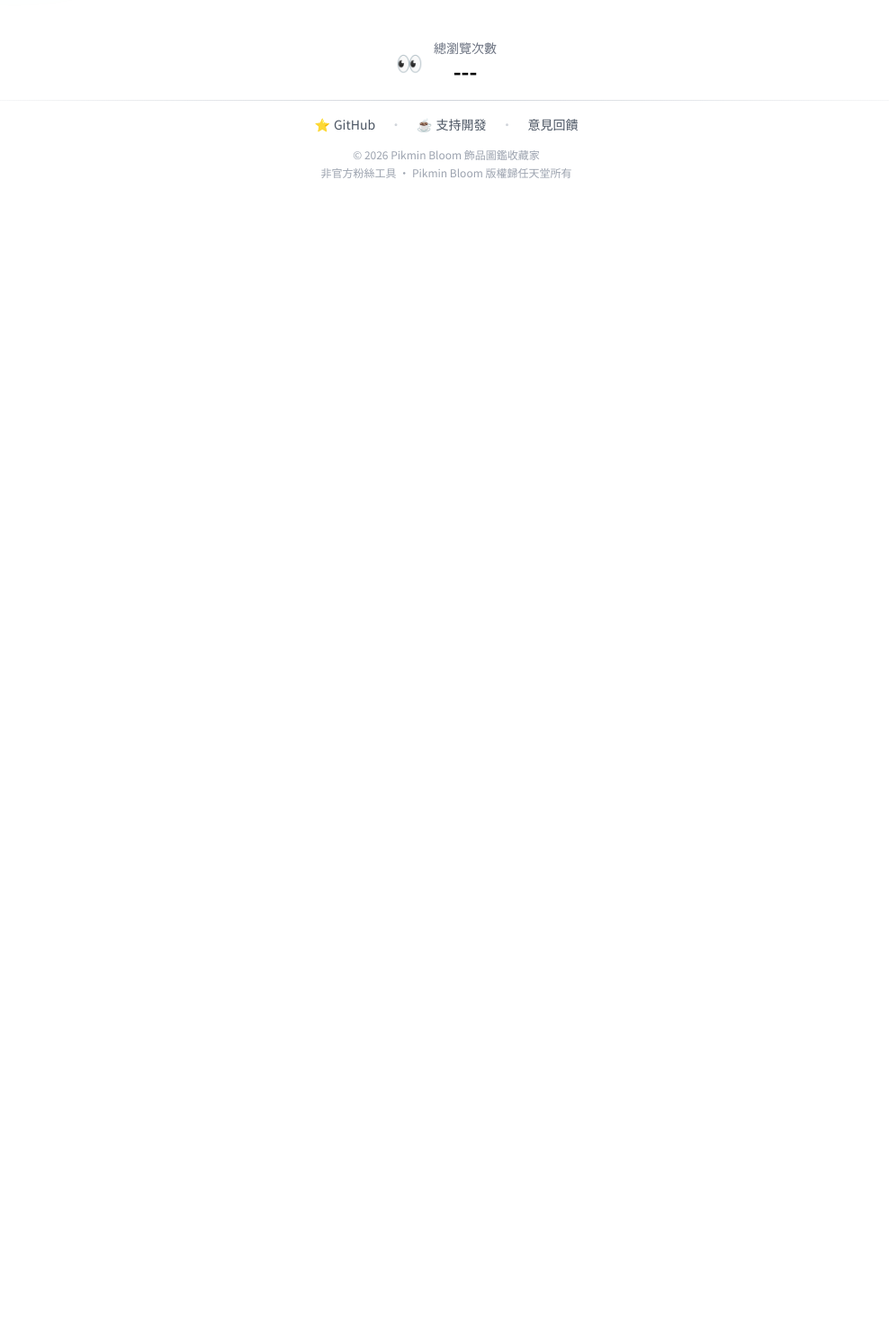
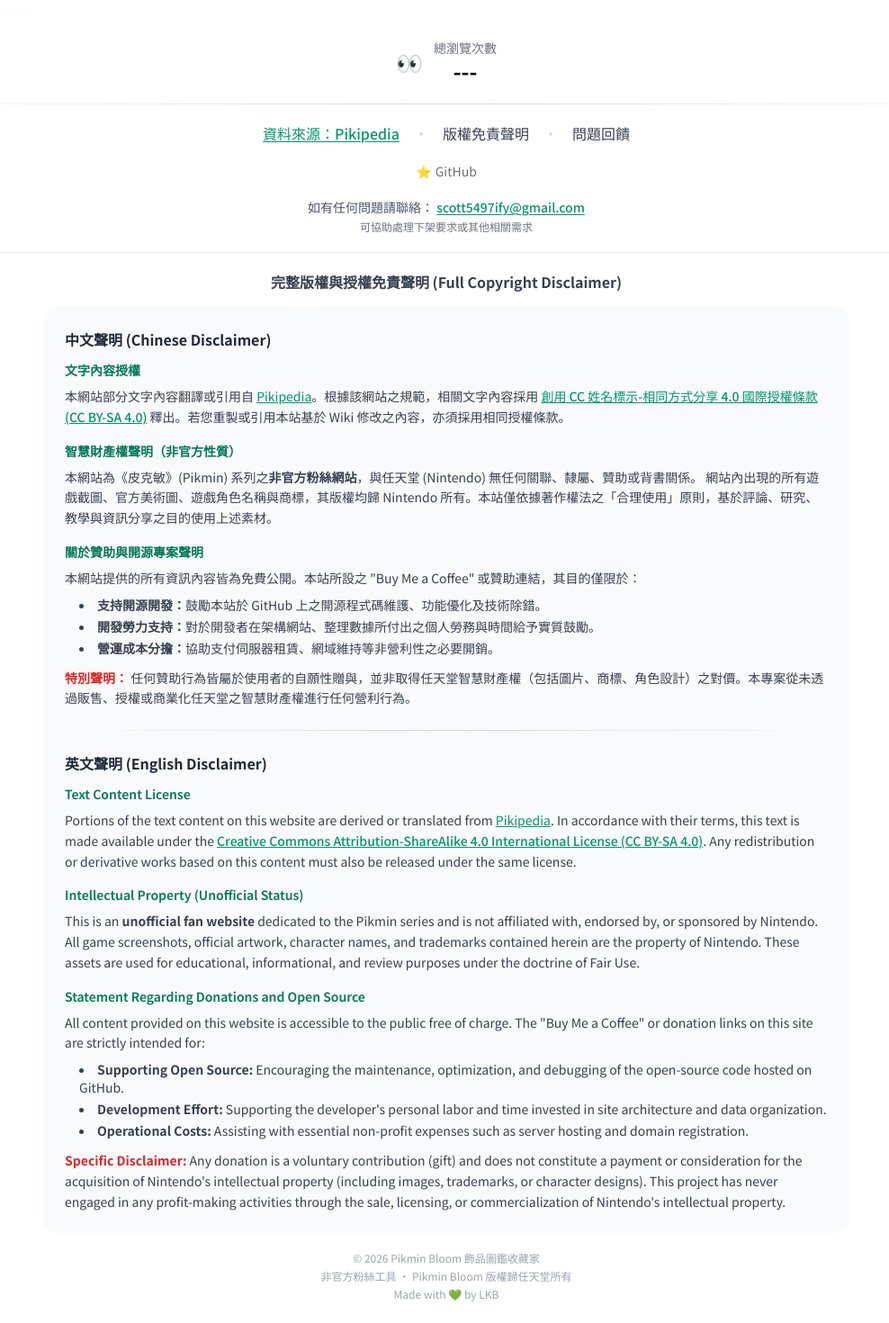
Before and after one commit to scott0127/pik_tool, a Nuxt app: page /auth/confirm in a window 1280 px wide. Shown: the part 913-2383 px from the top of the page at 90% size, without its empty margins (144-1132 px from the left). Before the commit the page ends 1137 px from the top, so only its background shows below. Built offline with nearby package versions, Linux system fonts and the light colour scheme; no server answers.

Commit message:
版權聲明

```diff
--- a/app/components/AppFooter.vue
+++ b/app/components/AppFooter.vue
@@ -1,7 +1,7 @@
 <template>
   <footer class="glass border-b-0 mt-auto">
     <div class="max-w-7xl mx-auto px-4 py-6">
-      <div class="text-center space-y-4">
+      <div class="text-center space-y-5">
         <!-- Page Views Counter -->
         <div class="flex items-center justify-center gap-3">
           <span class="text-2xl">👀</span>
@@ -16,8 +16,36 @@
         <!-- Divider -->
         <div class="h-px bg-gradient-to-r from-transparent via-gray-300 to-transparent"></div>
 
-        <!-- Links -->
-        <div class="flex flex-wrap items-center justify-center gap-4 text-sm text-gray-600">
+        <!-- Primary Links (Larger) -->
+        <div class="flex flex-wrap items-center justify-center gap-4 text-base">
+          <a
+            href="https://www.pikminwiki.com/Decor_Pikmin"
+            target="_blank"
+            rel="noopener noreferrer"
+            class="text-emerald-600 hover:text-emerald-700 transition-colors font-medium underline underline-offset-2"
+          >
+            資料來源：Pikipedia
+          </a>
+          <span class="text-gray-300">•</span>
+          <a
+            href="https://www.pikminwiki.com/Pikipedia:General_disclaimer"
+            target="_blank"
+            rel="noopener noreferrer"
+            class="text-gray-700 hover:text-emerald-600 transition-colors font-medium"
+          >
+            版權免責聲明
+          </a>
+          <span class="text-gray-300">•</span>
+          <a
+            href="https://pik-tool.onrender.com/feedback"
+            class="text-gray-700 hover:text-emerald-600 transition-colors font-medium"
+          >
+            問題回饋
+          </a>
+        </div>
+
+        <!-- Secondary Links (Smaller) -->
+        <div class="flex flex-wrap items-center justify-center gap-3 text-sm text-gray-500">
           <a
             href="https://github.com/scott0127/pik_tool"
             target="_blank"
@@ -27,29 +55,118 @@
             <span>⭐</span>
             <span>GitHub</span>
           </a>
-          <span class="text-gray-300">•</span>
-          <a
-            href="https://buymeacoffee.com/scott5497"
-            target="_blank"
-            rel="noopener noreferrer"
-            class="hover:text-orange-500 transition-colors flex items-center gap-1"
-          >
-            <span>☕</span>
-            <span>支持開發</span>
-          </a>
-          <span class="text-gray-300">•</span>
-          <NuxtLink
-            to="/feedback"
-            class="hover:text-emerald-600 transition-colors"
-          >
-            意見回饋
-          </NuxtLink>
+        </div>
+
+        <!-- Contact Email -->
+        <div class="text-sm text-gray-600 max-w-2xl mx-auto px-4">
+          <p>
+            如有任何問題請聯絡：
+            <a
+              href="mailto:scott5497ify@gmail.com"
+              class="text-emerald-600 hover:text-emerald-700 underline underline-offset-2 font-medium"
+            >
+              scott5497ify@gmail.com
+            </a>
+          </p>
+          <p class="text-xs text-gray-500 mt-1">可協助處理下架要求或其他相關需求</p>
+        </div>
+
+        <!-- Detailed Copyright Disclaimer -->
+        <div class="border-t border-gray-200 pt-5">
+          <h3 class="text-base font-bold text-gray-700 mb-4 text-center">
+            完整版權與授權免責聲明 (Full Copyright Disclaimer)
+          </h3>
+
+          <div class="text-left max-w-4xl mx-auto bg-gray-50 rounded-2xl p-6 space-y-6 text-sm">
+              <!-- Chinese Disclaimer -->
+              <div>
+                <h3 class="text-base font-bold text-gray-800 mb-3">中文聲明 (Chinese Disclaimer)</h3>
+
+                <div class="space-y-4">
+                  <div>
+                    <h4 class="font-semibold text-emerald-700 mb-2">文字內容授權</h4>
+                    <p class="text-gray-700 leading-relaxed">
+                      本網站部分文字內容翻譯或引用自 <a href="https://www.pikminwiki.com/" target="_blank" class="text-emerald-600 hover:text-emerald-700 underline">Pikipedia</a>。根據該網站之規範，相關文字內容採用
+                      <a href="https://creativecommons.org/licenses/by-sa/4.0/deed.zh-hant" target="_blank" class="text-emerald-600 hover:text-emerald-700 underline font-medium">創用 CC 姓名標示-相同方式分享 4.0 國際授權條款 (CC BY-SA 4.0)</a>
+                      釋出。若您重製或引用本站基於 Wiki 修改之內容，亦須採用相同授權條款。
+                    </p>
+                  </div>
+
+                  <div>
+                    <h4 class="font-semibold text-emerald-700 mb-2">智慧財產權聲明（非官方性質）</h4>
+                    <p class="text-gray-700 leading-relaxed">
+                      本網站為《皮克敏》(Pikmin) 系列之<strong>非官方粉絲網站</strong>，與任天堂 (Nintendo) 無任何關聯、隸屬、贊助或背書關係。
+                      網站內出現的所有遊戲截圖、官方美術圖、遊戲角色名稱與商標，其版權均歸 Nintendo 所有。本站僅依據著作權法之「合理使用」原則，基於評論、研究、教學與資訊分享之目的使用上述素材。
+                    </p>
+                  </div>
+
+                  <div>
+                    <h4 class="font-semibold text-emerald-700 mb-2">關於贊助與開源專案聲明</h4>
+                    <p class="text-gray-700 leading-relaxed mb-2">
+                      本網站提供的所有資訊內容皆為免費公開。本站所設之 "Buy Me a Coffee" 或贊助連結，其目的僅限於：
+                    </p>
+                    <ul class="list-disc list-inside text-gray-700 space-y-1 ml-4">
+                      <li><strong>支持開源開發：</strong>鼓勵本站於 GitHub 上之開源程式碼維護、功能優化及技術除錯。</li>
+                      <li><strong>開發勞力支持：</strong>對於開發者在架構網站、整理數據所付出之個人勞務與時間給予實質鼓勵。</li>
+                      <li><strong>營運成本分擔：</strong>協助支付伺服器租賃、網域維持等非營利性之必要開銷。</li>
+                    </ul>
+                    <p class="text-gray-700 leading-relaxed mt-3">
+                      <strong class="text-red-600">特別聲明：</strong>
+                      任何贊助行為皆屬於使用者的自願性贈與，並非取得任天堂智慧財產權（包括圖片、商標、角色設計）之對價。本專案從未透過販售、授權或商業化任天堂之智慧財產權進行任何營利行為。
+                    </p>
+                  </div>
+                </div>
+              </div>
+
+              <!-- Divider -->
+              <div class="h-px bg-gradient-to-r from-transparent via-gray-300 to-transparent"></div>
+
+              <!-- English Disclaimer -->
+              <div>
+                <h3 class="text-base font-bold text-gray-800 mb-3">英文聲明 (English Disclaimer)</h3>
+
+                <div class="space-y-4">
+                  <div>
+                    <h4 class="font-semibold text-emerald-700 mb-2">Text Content License</h4>
+                    <p class="text-gray-700 leading-relaxed">
+                      Portions of the text content on this website are derived or translated from <a href="https://www.pikminwiki.com/" target="_blank" class="text-emerald-600 hover:text-emerald-700 underline">Pikipedia</a>. In accordance with their terms, this text is made available under the
+                      <a href="https://creativecommons.org/licenses/by-sa/4.0/" target="_blank" class="text-emerald-600 hover:text-emerald-700 underline font-medium">Creative Commons Attribution-ShareAlike 4.0 International License (CC BY-SA 4.0)</a>.
+                      Any redistribution or derivative works based on this content must also be released under the same license.
+                    </p>
+                  </div>
+
+                  <div>
+                    <h4 class="font-semibold text-emerald-700 mb-2">Intellectual Property (Unofficial Status)</h4>
+                    <p class="text-gray-700 leading-relaxed">
+                      This is an <strong>unofficial fan website</strong> dedicated to the Pikmin series and is not affiliated with, endorsed by, or sponsored by Nintendo. All game screenshots, official artwork, character names, and trademarks contained herein are the property of Nintendo. These assets are used for educational, informational, and review purposes under the doctrine of Fair Use.
+                    </p>
+                  </div>
+
+                  <div>
+                    <h4 class="font-semibold text-emerald-700 mb-2">Statement Regarding Donations and Open Source</h4>
+                    <p class="text-gray-700 leading-relaxed mb-2">
+                      All content provided on this website is accessible to the public free of charge. The "Buy Me a Coffee" or donation links on this site are strictly intended for:
+                    </p>
+                    <ul class="list-disc list-inside text-gray-700 space-y-1 ml-4">
+                      <li><strong>Supporting Open Source:</strong> Encouraging the maintenance, optimization, and debugging of the open-source code hosted on GitHub.</li>
+                      <li><strong>Development Effort:</strong> Supporting the developer's personal labor and time invested in site architecture and data organization.</li>
+                      <li><strong>Operational Costs:</strong> Assisting with essential non-profit expenses such as server hosting and domain registration.</li>
+                    </ul>
+                    <p class="text-gray-700 leading-relaxed mt-3">
+                      <strong class="text-red-600">Specific Disclaimer:</strong>
+                      Any donation is a voluntary contribution (gift) and does not constitute a payment or consideration for the acquisition of Nintendo's intellectual property (including images, trademarks, or character designs). This project has never engaged in any profit-making activities through the sale, licensing, or commercialization of Nintendo's intellectual property.
+                    </p>
+                  </div>
+                </div>
+              </div>
+            </div>
         </div>
 
         <!-- Copyright -->
         <div class="text-xs text-gray-400 space-y-1">
           <p>© 2026 Pikmin Bloom 飾品圖鑑收藏家</p>
           <p>非官方粉絲工具 • Pikmin Bloom 版權歸任天堂所有</p>
+          <p class="text-gray-400">Made with 💚 by LKB</p>
         </div>
       </div>
     </div>
```
